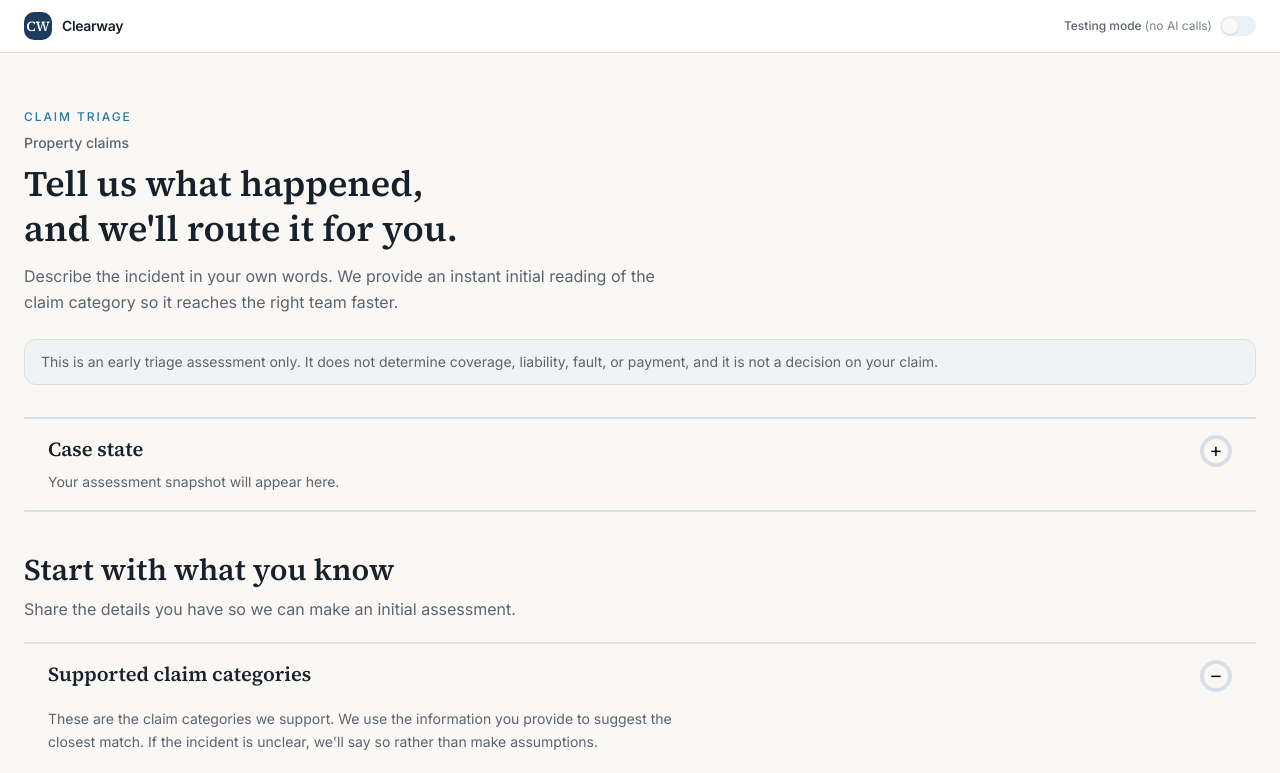
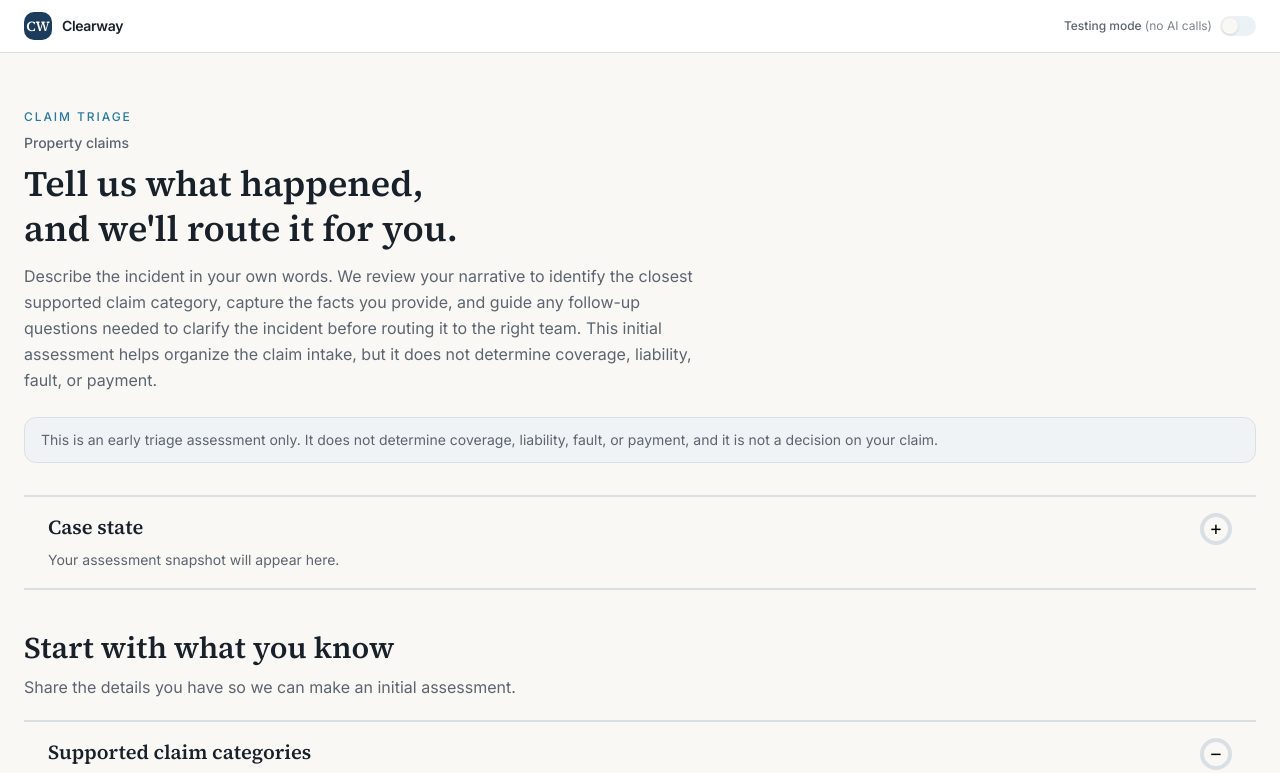
Before and after one commit to williamhu08/claims-intake, a Next.js app: page / in a window 1280 px wide. Shown: the top 773 px of the page. Built offline with nearby package versions, Linux system fonts and the light colour scheme.

Commit message:
feat: enhance incident description and triage clarification
Updated incident description to clarify triage process and claim assessment details.

Co-authored-by: williamhu08 <19258151+williamhu08@users.noreply.github.com>

```diff
--- a/app/page.tsx
+++ b/app/page.tsx
@@ -15,7 +15,7 @@ export default function Home() {
             <p className="text-xs font-medium uppercase tracking-[0.16em] text-accent">Claim triage</p>
             <p className="mt-2 text-sm font-medium text-muted-foreground">Property claims</p>
             <h1 className="mt-2 font-serif text-3xl font-semibold leading-tight text-foreground text-balance sm:text-4xl">Tell us what happened, and we&apos;ll route it for you.</h1>
-            <p className="mt-3 leading-relaxed text-muted-foreground text-pretty">Describe the incident in your own words. We provide an instant initial reading of the claim category so it reaches the right team faster.</p>
+            <p className="mt-3 leading-relaxed text-muted-foreground text-pretty">Describe the incident in your own words. We review your narrative to identify the closest supported claim category, capture the facts you provide, and guide any follow-up questions needed to clarify the incident before routing it to the right team. This initial assessment helps organize the claim intake, but it does not determine coverage, liability, fault, or payment.</p>
           </div>
           <div role="note" className="mt-6 rounded-lg border border-border bg-muted/60 px-4 py-3 text-sm text-muted-foreground text-pretty">This is an early triage assessment only. It does not determine coverage, liability, fault, or payment, and it is not a decision on your claim.</div>
           <div className="mt-8"><ClaimIntakeSection /></div>
```
